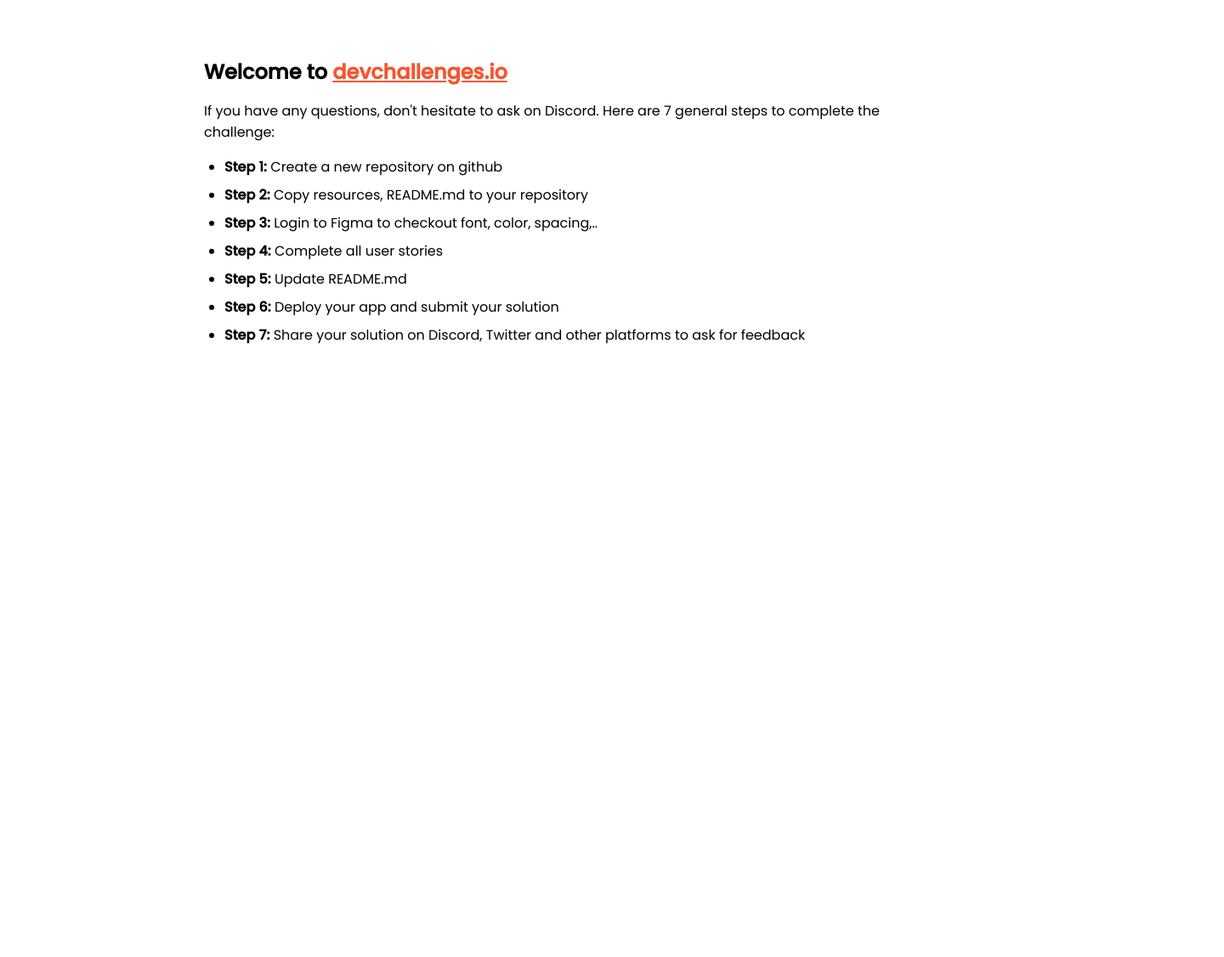
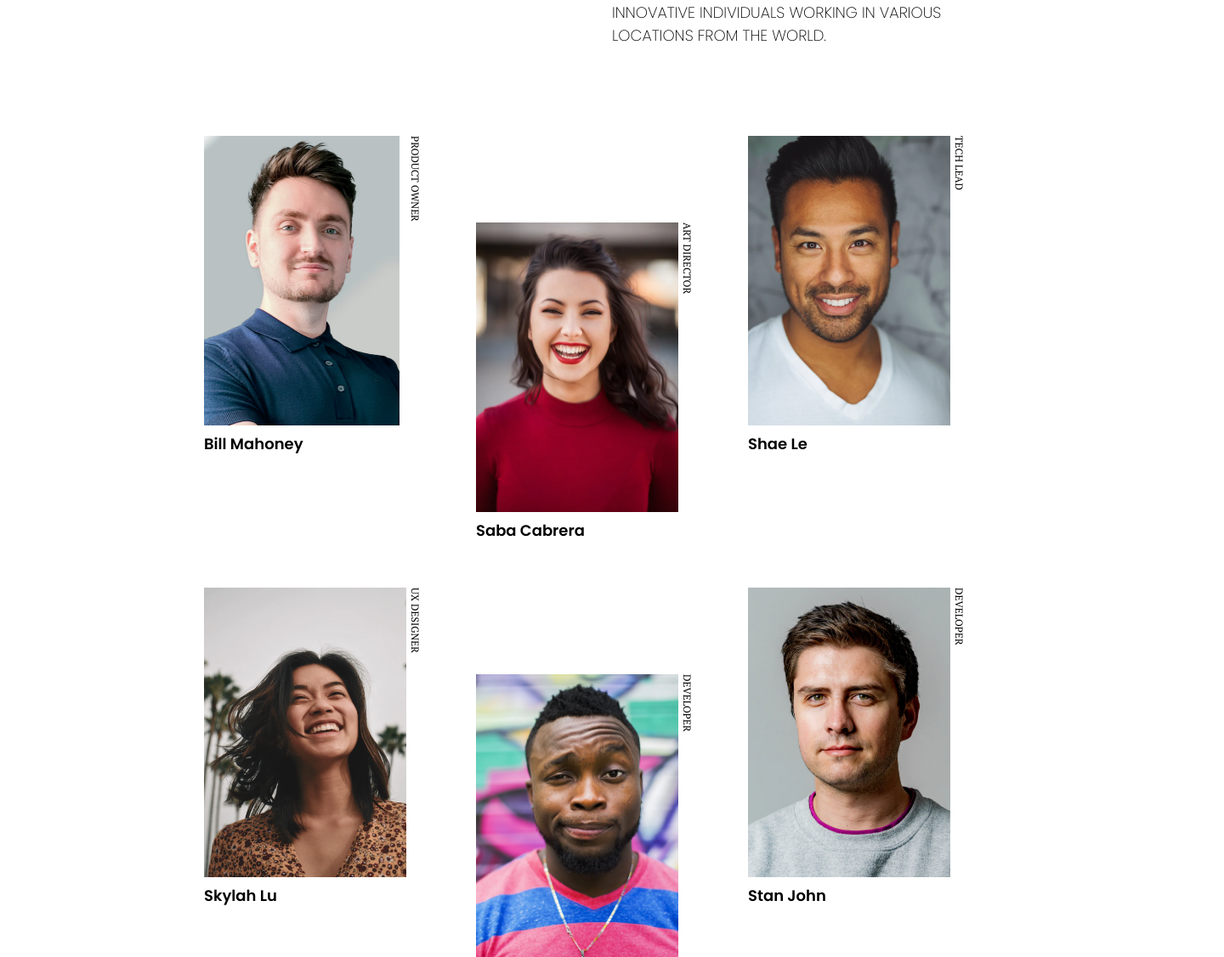
Before and after one commit to Tufan-dev/team-page-challenge, a plain HTML site: page index.html in a window 1280 px wide. Shown: the part 173-1300 px from the top of the page at 85% size, 1440 px wide, since content can reach past the window. Before the commit the page ends 800 px from the top, so only its background shows below. Drawn offline with Linux system fonts and the light colour scheme.

Commit message:
first Version

```diff
--- a/index.html
+++ b/index.html
@@ -1,95 +1,61 @@
 <!DOCTYPE html>
 <html lang="en">
-  <head>
-    <meta charset="utf-8" />
-    <meta
-      name="viewport"
-      content="width=device-width, initial-scale=1,
-  maximum-scale=5"
-    />
-
-    <link rel="icon" href="devchallenges.png" />
-
-    <link
-      rel="shortcut icon"
-      type="image/x-icon"
-      href="https://devchallenges.io/"
-    />
-
-    <link
-      href="https://fonts.googleapis.com/css2?family=Poppins:wght@400;500&display=swap"
-      rel="stylesheet"
-    />
-
-    <title>Devchallenges</title>
-
-    <style>
-      body {
-        font-family: "Poppins", sans-serif;
-      }
-
-      ul {
-        padding-left: 24px;
-      }
-
-      li {
-        margin-bottom: 8px;
-      }
-
-      .welcome {
-        max-width: 800px;
-        margin: 0 auto;
-      }
-
-      .welcome-text {
-        margin-top: 30vh;
-        font-weight: 500;
-      }
-
-      .welcome-text p {
-        font-size: 1rem;
-        font-weight: 400;
-      }
-
-      .welcome-text h1 {
-        font-size: 1.5rem;
-      }
-
-      .welcome-text a {
-        color: #f7542e;
-      }
-    </style>
-  </head>
-  <body>
-    <div class="welcome">
-      <div class="welcome-text">
-        <h1>
-          Welcome to
-          <a href="https://devchallenges.io/" target="_blank"
-            >devchallenges.io</a
-          >
-        </h1>
-
-        <p>
-          If you have any questions, don't hesitate to ask on Discord. Here are
-          7 general steps to complete the challenge:
-        </p>
+<head>
+  <meta charset="UTF-8">
+  <meta name="viewport" content="width=device-width, initial-scale=1.0">
+  <link rel="stylesheet" href="style.css">
+  <title>My team page</title>
+  <!--Fonts-->
+  <link rel="preconnect" href="https://fonts.gstatic.com">
+  <link href="https://fonts.googleapis.com/css2?family=PT+Serif:wght@400;700&family=Poppins:wght@200;600&display=swap" rel="stylesheet">
+  <link href="https://fonts.googleapis.com/css2?family=PT+Serif:wght@700&family=Poppins:wght@200;600&display=swap" rel="stylesheet">
+  <link href="https://fonts.googleapis.com/css2?family=Montserrat:wght@600&display=swap" rel="stylesheet">
+</head>
+<body>
+  <!-- Grid-Box covers whole page-->
+  <div class="Grid-box">
+    <div class="Main-Header">
+      <p>The creative crew</p>
+    </div>
+    <div class="Sub-Header">
+      <p>who we are</p>
+      <div class="Team-description">
+        <p>We are team of creatively diverse. driven. innovative individuals working in various locations from the world.</p>
       </div>
-
-      <ul>
-        <li><b>Step 1:</b> Create a new repository on github</li>
-        <li><b>Step 2:</b> Copy resources, README.md to your repository</li>
-        <li>
-          <b>Step 3:</b> Login to Figma to checkout font, color, spacing,..
-        </li>
-        <li><b>Step 4:</b> Complete all user stories</li>
-        <li><b>Step 5:</b> Update README.md</li>
-        <li><b>Step 6:</b> Deploy your app and submit your solution</li>
-        <li>
-          <b>Step 7:</b> Share your solution on Discord, Twitter and other
-          platforms to ask for feedback
-        </li>
-      </ul>
     </div>
-  </body>
+    <div class="employee-1">
+      <img src="img/photo1.png" alt="Bill Mahoney">
+      <p id="Product Owner" class="Job-description">Product Owner</p>
+      <p class="Name">Bill Mahoney</p>
+    </div>
+    <div class="employee-2">
+      <img src="img/photo2.png" alt="Saba Cabrera">
+      <p class="Name">Saba Cabrera</p>
+      <p id="Art Director" class="Job-description">Art Director</p>
+    </div>
+    <div class="employee-3">
+      <img src="img/photo3.png" alt="Saba Cabrera">
+      <p class="Name">Shae Le</p>
+      <p id="Tech Lead" class="Job-description">Tech Lead</p>
+    </div>
+    <div class="employee-4">
+      <img src="img/photo4.png" alt="Skylah Lu">
+      <p class="Name">Skylah Lu</p>
+      <p id="UX Designer" class="Job-description"> UX Designer</p>
+    </div>
+    <div class="employee-5">
+      <img src="img/photo5.png" alt="Griff Richards">
+      <p class="Name">Griff Richards</p>
+      <p id="Developer" class="Job-description">Developer</p>
+    </div>
+    <div class="employee-6">
+      <img src="img/photo6.png" alt="Stan John">
+      <p class="Name">Stan John</p>
+      <p id="Developer2" class="Job-description">Developer</p>
+    </div>
+    <div class="footer">
+      <footer>Tufan-Dev @ DevChallenges.io</footer>
+    </div>
+  </div>
+</body>
 </html>
--- /dev/null
+++ b/style.css
@@ -0,0 +1,435 @@
+/*--- Remove all default stylings ---*/
+
+html,
+body,
+div,
+span,
+applet,
+object,
+iframe,
+h1,
+h2,
+h3,
+h4,
+h5,
+h6,
+p,
+blockquote,
+pre,
+a,
+abbr,
+acronym,
+address,
+big,
+cite,
+code,
+del,
+dfn,
+em,
+img,
+ins,
+kbd,
+q,
+s,
+samp,
+small,
+strike,
+strong,
+sub,
+sup,
+tt,
+var,
+b,
+u,
+i,
+center,
+dl,
+dt,
+dd,
+ol,
+ul,
+li,
+fieldset,
+form,
+label,
+legend,
+table,
+caption,
+tbody,
+tfoot,
+thead,
+tr,
+th,
+td,
+article,
+aside,
+canvas,
+details,
+embed,
+figure,
+figcaption,
+footer,
+header,
+hgroup,
+menu,
+nav,
+output,
+ruby,
+section,
+summary,
+time,
+mark,
+audio,
+video {
+  margin: 0;
+  padding: 0;
+  border: 0;
+  font-size: 100%;
+  font: inherit;
+  vertical-align: baseline;
+}
+/* HTML5 display-role reset for older browsers */
+article,
+aside,
+details,
+figcaption,
+figure,
+footer,
+header,
+hgroup,
+menu,
+nav,
+section {
+  display: block;
+}
+body {
+  line-height: 1;
+}
+ol,
+ul {
+  list-style: none;
+}
+blockquote,
+q {
+  quotes: none;
+}
+blockquote:before,
+blockquote:after,
+q:before,
+q:after {
+  content: "";
+  content: none;
+}
+table {
+  border-collapse: collapse;
+  border-spacing: 0;
+}
+
+/*--- Own-Styling ---*/
+
+.Main-Header {
+  width: 278px;
+  height: 47px;
+  grid-area: Main-Header;
+}
+
+.Main-Header p {
+  font-family: "PT Serif", serif;
+  font-weight: 600;
+  font-size: 36px;
+  line-height: 47px;
+  letter-spacing: -0.045em;
+  color: #000000;
+}
+
+.Sub-Header {
+  width: 117px;
+  height: 27px;
+  grid-area: Sub-Header;
+}
+
+.Sub-Header p {
+  font-family: "Poppins", sans-serif;
+  font-style: normal;
+  font-weight: 600;
+  font-size: 18px;
+  line-height: 27px;
+  text-transform: uppercase;
+  color: #000000;
+}
+
+.Team-description {
+  grid-area: Team-Description;
+  margin-top: 10px;
+  width: 439px;
+  height: 87px;
+}
+
+.Team-description p {
+  font-family: "Poppins", sans-serif;
+  font-style: normal;
+  font-weight: 400;
+  font-size: 18px;
+  line-height: 27px;
+  color: #000000;
+}
+
+.Name {
+  font-family: "Poppins", sans-serif;
+  font-style: normal;
+  font-weight: 600;
+  font-size: 18px;
+  line-height: 27px;
+  color: #000000;
+}
+
+.Job-description {
+  font-family: "PT Serif", serif;
+  font-weight: 400;
+  font-size: 12px;
+  line-height: 16px;
+  text-transform: uppercase;
+  color: #000000;
+  transform: rotate(90deg);
+  transform-origin: left;
+  margin-top: -8px;
+}
+
+.employee-1 {
+  display: grid;
+  width: 264px;
+  height: 383px;
+  grid-area: employee-1;
+  grid-template-columns: 248px 16px;
+  grid-template-rows: auto;
+}
+
+.employee-1 img {
+  width: 230px;
+  height: 341px;
+  grid-column-start: 1;
+  grid-column-end: 1;
+  grid-row-start: 1;
+  grid-row-end: 1;
+}
+
+.employee-1 .Name {
+  grid-column-start: 1;
+  grid-column-end: 1;
+  grid-row-start: 2;
+  grid-row-end: 2;
+}
+
+.employee-1 .Job-description {
+  width: 102px;
+  height: 16px;
+  grid-column-start: 2;
+  grid-column-end: 2;
+  grid-row-start: 1;
+  grid-row-end: 1;
+}
+
+.employee-2 {
+  display: grid;
+  width: 264px;
+  height: 383px;
+  grid-area: employee-2;
+  grid-template-columns: 248px 16px;
+  grid-template-rows: auto;
+}
+
+.employee-2 img {
+  width: 238px;
+  height: 341px;
+  grid-column-start: 1;
+  grid-column-end: 1;
+  grid-row-start: 1;
+  grid-row-end: 1;
+}
+
+.employee-2 .Name {
+  grid-column-start: 1;
+  grid-column-end: 1;
+  grid-row-start: 2;
+  grid-row-end: 2;
+}
+
+.employee-2 .Job-description {
+  width: 102px;
+  height: 16px;
+  grid-column-start: 2;
+  grid-column-end: 2;
+  grid-row-start: 1;
+  grid-row-end: 1;
+}
+
+.employee-3 {
+  display: grid;
+  width: 264px;
+  height: 383px;
+  grid-area: employee-3;
+  grid-template-columns: 248px 16px;
+  grid-template-rows: auto;
+}
+
+.employee-3 img {
+  width: 238px;
+  height: 341px;
+  grid-column-start: 1;
+  grid-column-end: 1;
+  grid-row-start: 1;
+  grid-row-end: 1;
+}
+
+.employee-3 .Name {
+  grid-column-start: 1;
+  grid-column-end: 1;
+  grid-row-start: 2;
+  grid-row-end: 2;
+}
+
+.employee-3 .Job-description {
+  width: 102px;
+  height: 16px;
+  grid-column-start: 2;
+  grid-column-end: 2;
+  grid-row-start: 1;
+  grid-row-end: 1;
+}
+
+.employee-4 {
+  display: grid;
+  width: 264px;
+  height: 383px;
+  grid-area: employee-4;
+  grid-template-columns: 248px 16px;
+  grid-template-rows: auto;
+}
+
+.employee-4 img {
+  width: 238px;
+  height: 341px;
+  grid-column-start: 1;
+  grid-column-end: 1;
+  grid-row-start: 1;
+  grid-row-end: 1;
+}
+
+.employee-4 .Name {
+  grid-column-start: 1;
+  grid-column-end: 1;
+  grid-row-start: 2;
+  grid-row-end: 2;
+}
+
+.employee-4 .Job-description {
+  width: 102px;
+  height: 16px;
+  grid-column-start: 2;
+  grid-column-end: 2;
+  grid-row-start: 1;
+  grid-row-end: 1;
+}
+
+.employee-5 {
+  display: grid;
+  width: 264px;
+  height: 383px;
+  grid-area: employee-5;
+  grid-template-columns: 248px 16px;
+  grid-template-rows: auto;
+}
+
+.employee-5 img {
+  width: 238px;
+  height: 341px;
+  grid-column-start: 1;
+  grid-column-end: 1;
+  grid-row-start: 1;
+  grid-row-end: 1;
+}
+
+.employee-5 .Name {
+  grid-column-start: 1;
+  grid-column-end: 1;
+  grid-row-start: 2;
+  grid-row-end: 2;
+}
+
+.employee-5 .Job-description {
+  width: 102px;
+  height: 16px;
+  grid-column-start: 2;
+  grid-column-end: 2;
+  grid-row-start: 1;
+  grid-row-end: 1;
+}
+
+.employee-6 {
+  display: grid;
+  width: 264px;
+  height: 383px;
+  grid-area: employee-6;
+  grid-template-columns: 248px 16px;
+  grid-template-rows: auto;
+}
+
+.employee-6 img {
+  width: 238px;
+  height: 341px;
+  grid-column-start: 1;
+  grid-column-end: 1;
+  grid-row-start: 1;
+  grid-row-end: 1;
+}
+
+.employee-6 .Name {
+  grid-column-start: 1;
+  grid-column-end: 1;
+  grid-row-start: 2;
+  grid-row-end: 2;
+}
+
+.employee-6 .Job-description {
+  width: 102px;
+  height: 16px;
+  grid-column-start: 2;
+  grid-column-end: 2;
+  grid-row-start: 1;
+  grid-row-end: 1;
+}
+
+.footer {
+  grid-area: footer;
+  display: flex;
+  justify-content: center;
+  align-content: flex-end;
+}
+
+footer {
+  font-family: "Montserrat", sans-serif;
+  font-size: 14px;
+  font-weight: 600;
+  line-height: 17px;
+  color: #a9a9a9;
+}
+
+.Grid-box {
+  display: grid;
+  width: 100vw;
+  height: 100vh;
+  grid-template-columns: 240px 320px 160px 160px 320px 240px;
+  grid-template-rows: 110px 127px 96px 102px 298px 132px 102px 298px 80px 109px 40px;
+  grid-template-areas:
+    ".  . . . . ."
+    ".  Main-Header . Sub-Header  Sub-Header  ."
+    ".  . . . .  ."
+    ".  employee-1  . . employee-3  ."
+    ".  employee-1  employee-2 employee-2 employee-3  ."
+    ".  . employee-2  employee-2 . ."
+    ".  employee-4  . . employee-6  ."
+    ".  employee-4  employee-5 employee-5 employee-6  ."
+    ".  . employee-5  employee-5 . ."
+    ".  . . . . ."
+    "footer   footer  footer  footer  footer  footer";
+}
```
Also changed, not shown: img/devchallenges.png (added), img/photo1.png (added), img/photo2.png (added), img/photo3.png (added), img/photo4.png (added), img/photo5.png (added), img/photo6.png (added), 1 other file.
